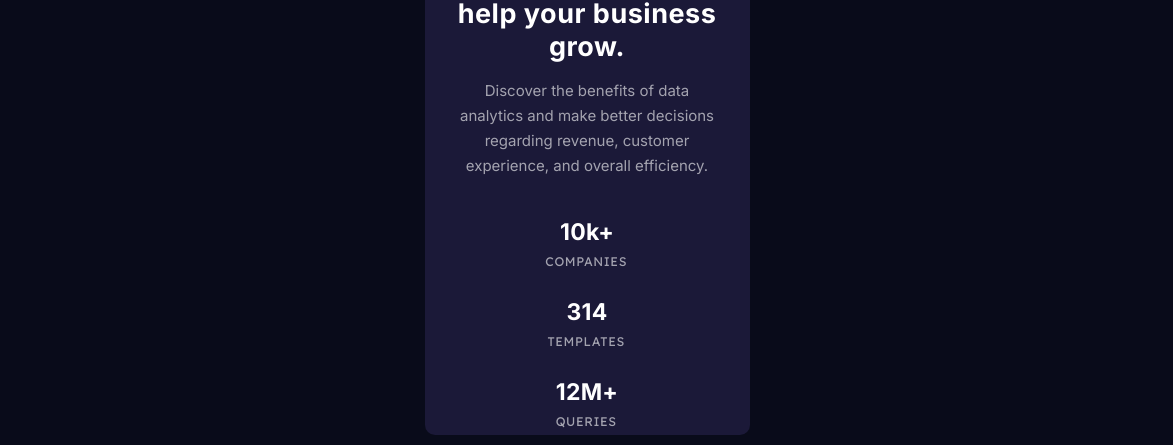
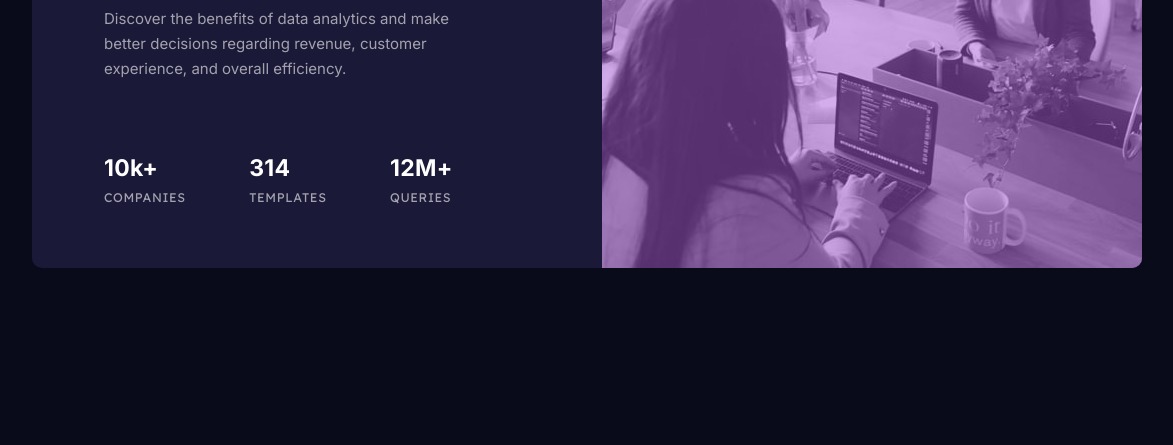
Before and after one commit to pimoux/stats-preview-card-component, a plain HTML site: page index.html in a window 1536 px wide. Shown: the part 355-800 px from the top of the page, without its empty margins (181-1354 px from the left). Drawn offline with Linux system fonts and the light colour scheme.

Commit message:
desktop design completed

```diff
--- a/css/style.scss
+++ b/css/style.scss
@@ -48,7 +48,7 @@ $slightlyTransparentWhite2: hsla(0, 0%, 100%, 0.6); // (stat headings)
     position: absolute;
     top: 0;
     left: 0;
-    height: calc(100% - 4px);
+    height: 100%;
     width: 100%;
     opacity: 0.5;
     border-top-left-radius: 0.625rem;
@@ -58,7 +58,7 @@ $slightlyTransparentWhite2: hsla(0, 0%, 100%, 0.6); // (stat headings)
 .title {
     color: $white;
     font-family: "Inter", sans-serif;
-    margin-top: 2.3rem;
+    margin-top: 2.55rem;
     text-align: center;
     font-size: 27px;
     padding: 0 1.5rem;
@@ -108,3 +108,69 @@ $slightlyTransparentWhite2: hsla(0, 0%, 100%, 0.6); // (stat headings)
     letter-spacing: 0.6px;
     margin-right: 0.1rem;
 }
+
+.header-mobile {
+    display: block;
+}
+
+.header-desktop {
+    display: none;
+}
+
+@media screen and (min-width: 1440px) {
+    .header-mobile {
+        display: none;
+    }
+
+    .header-desktop {
+        display: block;
+    }
+
+    .card {
+        width: 1110px;
+        height: 446px;
+        display: flex;
+        flex-direction: row-reverse;
+    }
+
+    .header-desktop {
+        border-top-right-radius: 0.625rem;
+        border-bottom-right-radius: 0.625rem;
+    }
+
+    .card-image-container::before {
+        border-top-left-radius: 0;
+        border-top-right-radius: 0.625rem;
+        border-bottom-right-radius: 0.625rem;
+    }
+
+    .stats {
+        padding-left: 4.5rem;
+        padding-right: 3rem;
+    }
+
+    .title {
+        font-size: 35px;
+        text-align: left;
+        margin-top: 4.5rem;
+        padding: 0;
+    }
+
+    .paragraph {
+        text-align: left;
+        padding: 0;
+        padding-right: 5rem;
+        margin-top: 1.75rem;
+    }
+
+    .stats-number {
+        display: flex;
+        justify-content: space-between;
+        margin-top: 2.75rem;
+        width: 77.5%;
+    }
+
+    .stat-value {
+        text-align: left;
+    }
+}
--- a/index.html
+++ b/index.html
@@ -11,10 +11,8 @@
   <main id="main">
     <div class="card">
       <div class="card-image-container">
-        <picture>
-          <source media="(min-width:1440px)" srcset="/images/image-header-desktop.jpg">
-          <img src="/images/image-header-mobile.jpg" alt="header" class="header-mobile">
-        </picture>
+        <img src="/images/image-header-mobile.jpg" alt="header" class="header-mobile">
+        <img src="/images/image-header-desktop.jpg" alt="header" class="header-desktop">
       </div>
       <div class="stats">
         <h1 class="title">Get <span class="title-purple">insights</span> that help your business grow.</h1>
```
Also changed, not shown: css/style.css, 1 other file.
